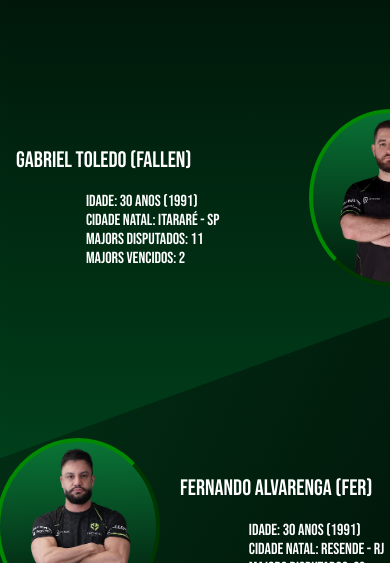
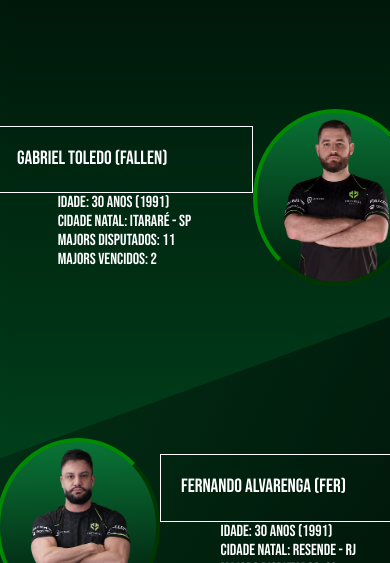
Before and after one commit to RyanForward/Imperial, a plain HTML site: page index.html in a window 390 px wide. Shown: the part 281-844 px from the top of the page. Drawn offline with Linux system fonts and the light colour scheme.

Commit message:
Fixingo the size of the player names

```diff
--- a/style.css
+++ b/style.css
@@ -110,17 +110,15 @@
     }
 
 
-
-
-
     .player-name{
+        border: 1px solid white;
         font-family: Bebas;
         z-index: 1;
         color: white;
         height: 3vh;
-        width: 70vw;
+        width: 55vw;
         text-align: center;
-        font-size: 1.4rem;
+        font-size: 1.2rem;
         margin-right: auto;
         padding: 20px;
         text-align: left;
```
